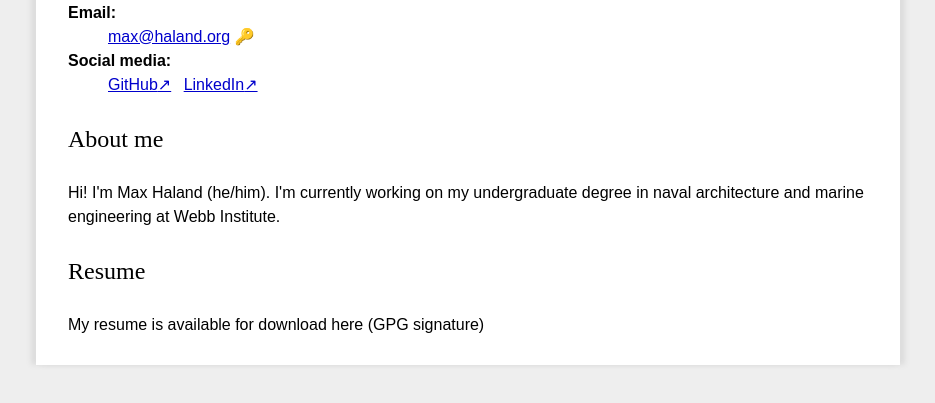
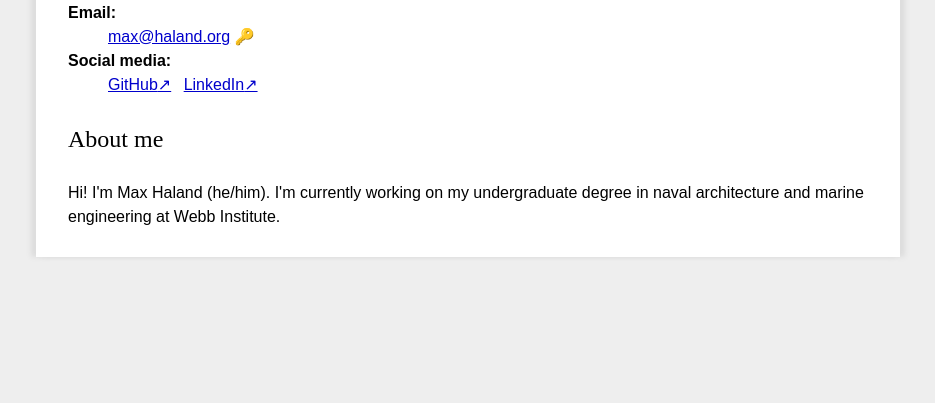
Before and after one commit to mabster314/homepage, a plain HTML site: page src/max/index.html in a window 1280 px wide. Shown: the part 187-590 px from the top of the page, without its empty margins (172-1107 px from the left). Drawn offline with Linux system fonts and the light colour scheme.

Commit message:
Prepare for deploy

```diff
--- a/src/max/index.html
+++ b/src/max/index.html
@@ -60,11 +60,5 @@
         </header>
         <h2>About me</h2>
         <p>Hi! I'm Max Haland (he/him). I'm currently working on my undergraduate degree in naval architecture and marine engineering at Webb Institute.</p>
-
-        <h2>Resume</h2>
-        <p>My resume is available for download here (GPG signature)</p>
-
-
-
     </body>
 </html>
```
Also changed, not shown: 1 other file.
